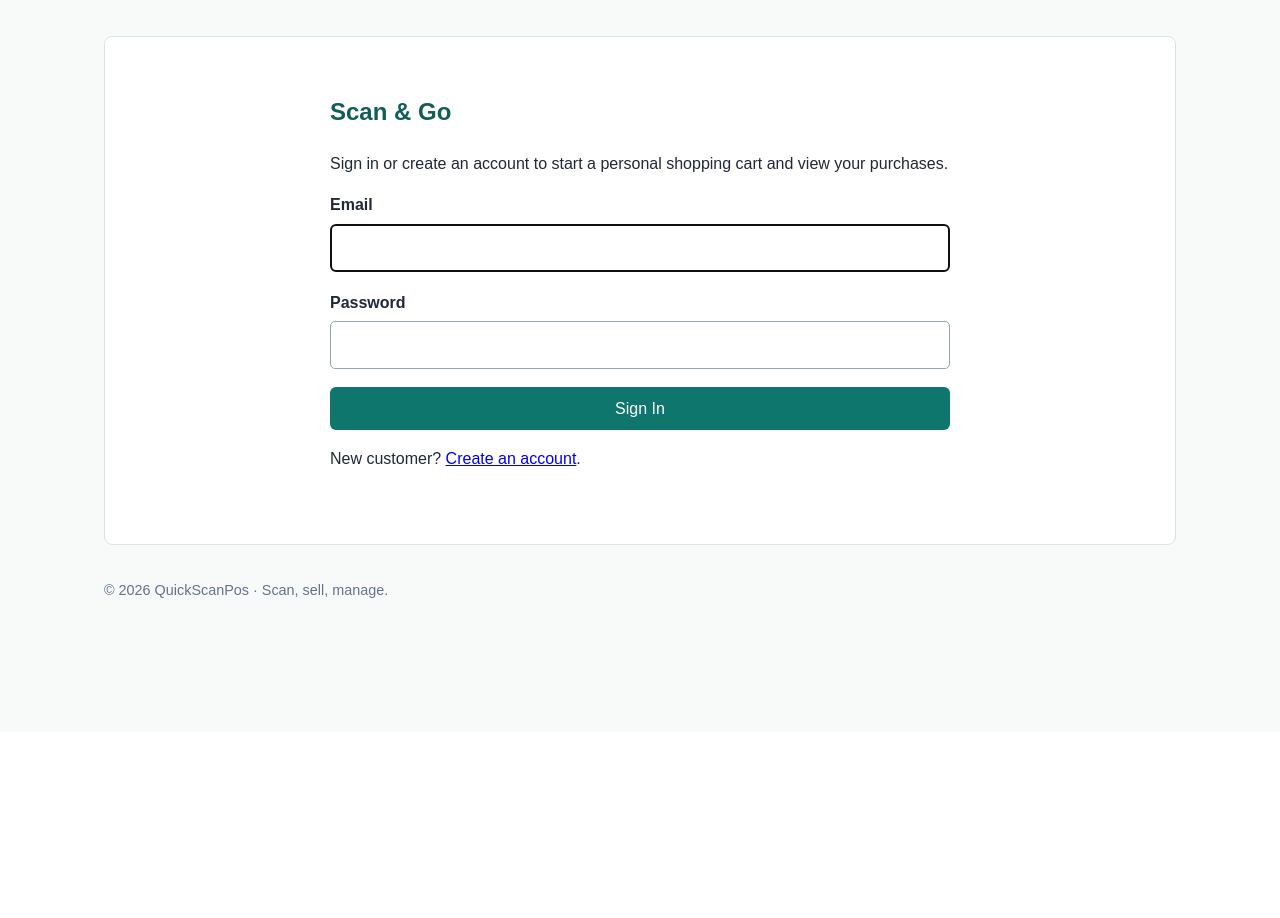
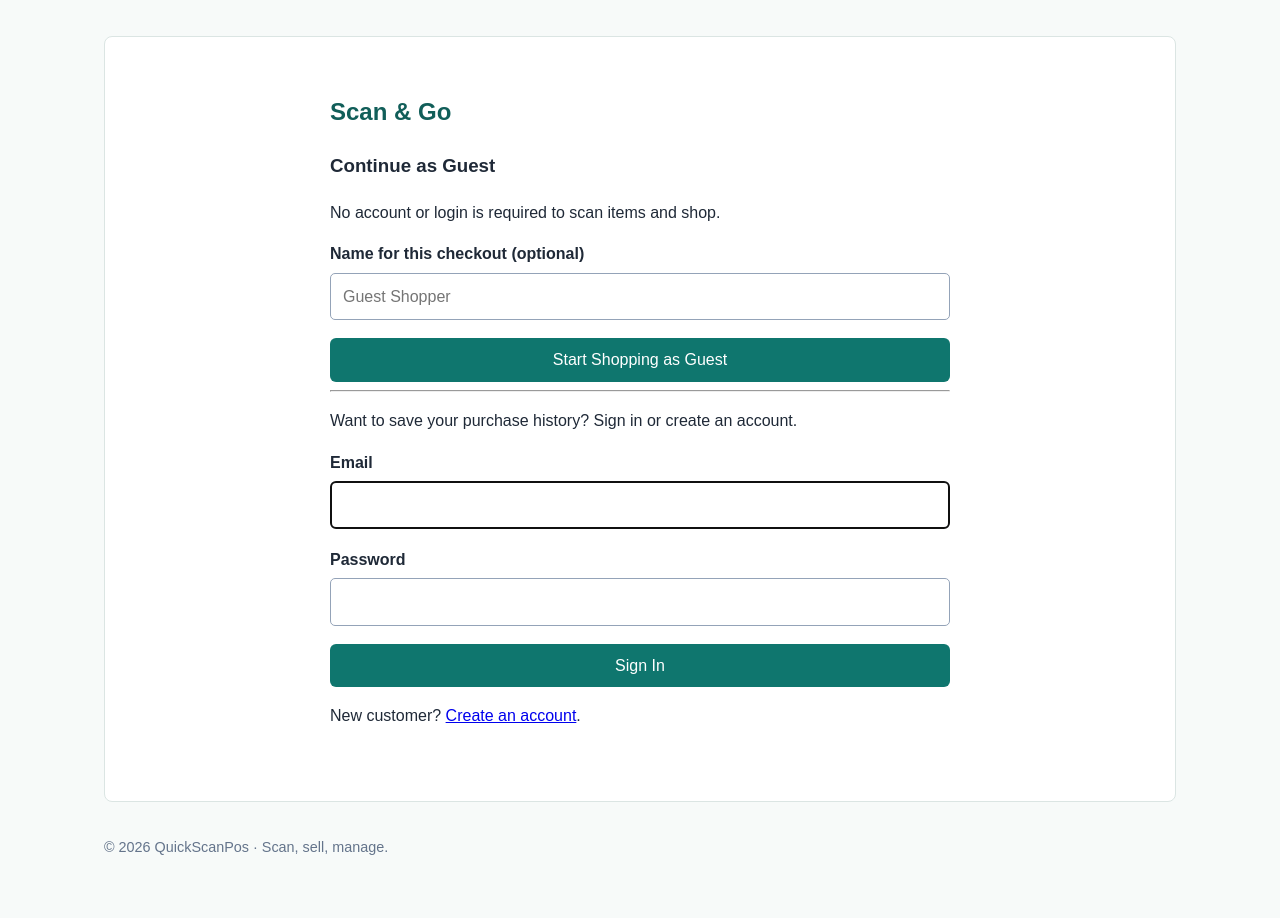
Before and after one commit to jmsiray-hash/QuickScanPOS, a Laravel app: page /shop in a window 1280 px wide. Shown: the part 68-986 px from the top of the page. Before the commit the page ends 666 px from the top, so only its background shows below. Run offline with Laravel 12, Linux system fonts and the light colour scheme; some libraries are stand-ins or nearby versions.

Commit message:
Allow optional guest checkout via store QR scanner

```diff
--- a/app/Http/Controllers/ShopController.php
+++ b/app/Http/Controllers/ShopController.php
@@ -22,14 +22,22 @@ class ShopController extends Controller
         ]);
     }
 
-    public function start(): RedirectResponse
+    public function start(Request $request): RedirectResponse
     {
         $customer = Auth::guard('customer')->user();
+        $validated = $request->validate([
+            'customer_name' => ['nullable', 'string', 'max:100'],
+            'guest' => ['nullable', 'boolean'],
+        ]);
+        $guest = $request->boolean('guest') || $customer === null;
+        $customerName = trim((string) ($validated['customer_name'] ?? ''));
 
         $cart = CustomerCart::create([
-            'customer_id' => $customer->id,
+            'customer_id' => $guest ? null : $customer->id,
             'token' => $this->newCode('CART-'),
-            'customer_name' => $customer->full_name,
+            'customer_name' => $guest
+                ? ($customerName !== '' ? $customerName : 'Guest Shopper')
+                : $customer->full_name,
             'status' => 'shopping',
             'expires_at' => now()->addHours(2),
         ]);
@@ -172,7 +180,9 @@ class ShopController extends Controller
             ->where('token', strtoupper($token))
             ->firstOrFail();
 
-        abort_unless((int) $cart->customer_id === (int) Auth::guard('customer')->id(), 404);
+        if ($cart->customer_id !== null) {
+            abort_unless((int) $cart->customer_id === (int) Auth::guard('customer')->id(), 404);
+        }
 
         return $cart;
     }
--- a/bootstrap/app.php
+++ b/bootstrap/app.php
@@ -4,7 +4,6 @@ use Illuminate\Foundation\Application;
 use Illuminate\Foundation\Configuration\Exceptions;
 use Illuminate\Foundation\Configuration\Middleware;
 use Illuminate\Http\Request;
-use App\Http\Middleware\EnsureCustomerAuthenticated;
 
 return Application::configure(basePath: dirname(__DIR__))
     ->withRouting(
@@ -13,9 +12,6 @@ return Application::configure(basePath: dirname(__DIR__))
         health: '/up',
     )
     ->withMiddleware(function (Middleware $middleware): void {
-        $middleware->alias([
-            'customer.auth' => EnsureCustomerAuthenticated::class,
-        ]);
         $middleware->trustProxies(
             at: env('TRUSTED_PROXIES', '*'),
             headers: Request::HEADER_X_FORWARDED_FOR
--- a/resources/views/shop/entry.blade.php
+++ b/resources/views/shop/entry.blade.php
@@ -6,19 +6,34 @@
     <section class="shop-panel">
         <h2>Scan &amp; Go</h2>
         @if ($customer)
-            <p>Signed in as <strong>{{ $customer->full_name }}</strong>. Start a cart and scan product barcodes as you shop.</p>
+            <p>Signed in as <strong>{{ $customer->full_name }}</strong>. Continue with your account to save purchase history, or shop as a guest.</p>
             <div class="row-actions">
                 <form action="{{ route('shop.start') }}" method="POST">
                     @csrf
-                    <button class="button" type="submit">Start Shopping</button>
+                    <button class="button" type="submit">Start Shopping with My Account</button>
                 </form>
                 <form action="{{ route('shop.logout') }}" method="POST">
                     @csrf
                     <button class="button button-secondary" type="submit">Sign Out</button>
                 </form>
             </div>
-        @else
-            <p>Sign in or create an account to start a personal shopping cart and view your purchases.</p>
+            <hr>
+        @endif
+        <h3>Continue as Guest</h3>
+        <p>No account or login is required to scan items and shop.</p>
+        <form class="form-grid" action="{{ route('shop.start') }}" method="POST">
+            @csrf
+            <input type="hidden" name="guest" value="1">
+            <div class="field">
+                <label for="customer_name">Name for this checkout (optional)</label>
+                <input id="customer_name" name="customer_name" maxlength="100" autocomplete="name" value="{{ old('customer_name') }}" placeholder="Guest Shopper">
+                @error('customer_name')<p class="error">{{ $message }}</p>@enderror
+            </div>
+            <button class="button" type="submit">Start Shopping as Guest</button>
+        </form>
+        @unless ($customer)
+            <hr>
+            <p>Want to save your purchase history? Sign in or create an account.</p>
             <form class="form-grid" action="{{ route('shop.login') }}" method="POST">
                 @csrf
                 <div class="field">
@@ -34,7 +49,7 @@
                 <button class="button" type="submit">Sign In</button>
             </form>
             <p>New customer? <a href="{{ route('shop.register') }}">Create an account</a>.</p>
-        @endif
+        @endunless
     </section>
     <style>
         .shop-panel { margin:auto; max-width:620px; }
--- a/routes/web.php
+++ b/routes/web.php
@@ -20,13 +20,11 @@ Route::post('/shop/login',[CustomerAuthController::class,'login'])->name('shop.l
 Route::get('/shop/register',[CustomerAuthController::class,'registerForm'])->name('shop.register');
 Route::post('/shop/register',[CustomerAuthController::class,'register'])->name('shop.register.store');
 Route::post('/shop/logout',[CustomerAuthController::class,'logout'])->name('shop.logout');
-Route::middleware('customer.auth')->group(function (): void {
- Route::post('/shop',[ShopController::class,'start'])->name('shop.start');
- Route::get('/shop/cart/{token}',[ShopController::class,'show'])->name('shop.cart');
- Route::post('/shop/cart/{token}/scan',[ShopController::class,'scan'])->name('shop.cart.scan');
- Route::put('/shop/cart/{token}/items/{item}',[ShopController::class,'updateItem'])->name('shop.cart.item.update');
- Route::post('/shop/cart/{token}/finalize',[ShopController::class,'finalize'])->name('shop.cart.finalize');
-});
+Route::post('/shop',[ShopController::class,'start'])->name('shop.start');
+Route::get('/shop/cart/{token}',[ShopController::class,'show'])->name('shop.cart');
+Route::post('/shop/cart/{token}/scan',[ShopController::class,'scan'])->name('shop.cart.scan');
+Route::put('/shop/cart/{token}/items/{item}',[ShopController::class,'updateItem'])->name('shop.cart.item.update');
+Route::post('/shop/cart/{token}/finalize',[ShopController::class,'finalize'])->name('shop.cart.finalize');
 Route::get('/pos/verify/{code}',[PosVerificationController::class,'show'])->name('pos.verify');
 Route::post('/pos/verify/{code}/check-item',[PosVerificationController::class,'checkItem'])->name('pos.verify.check');
 Route::get('/mobile-product-scan/{token}',[PhoneProductScanController::class,'show'])->name('products.phone-scan.mobile');
```
Also changed, not shown: app/Http/Middleware/EnsureCustomerAuthenticated.php (deleted, +0 -20 lines), tests/Feature/ScanAndGoTest.php (+32 -2 lines), README_POS.md.
